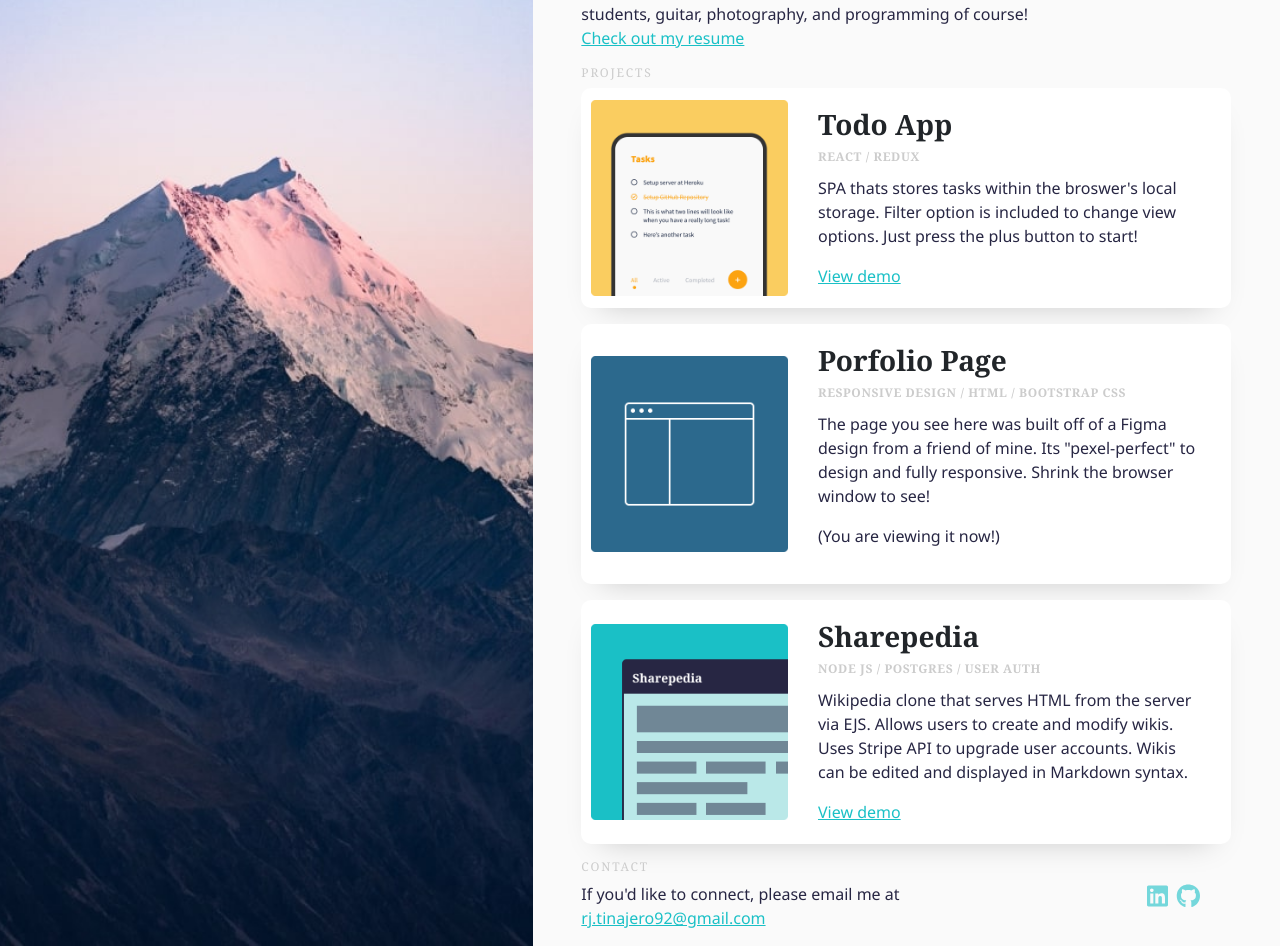
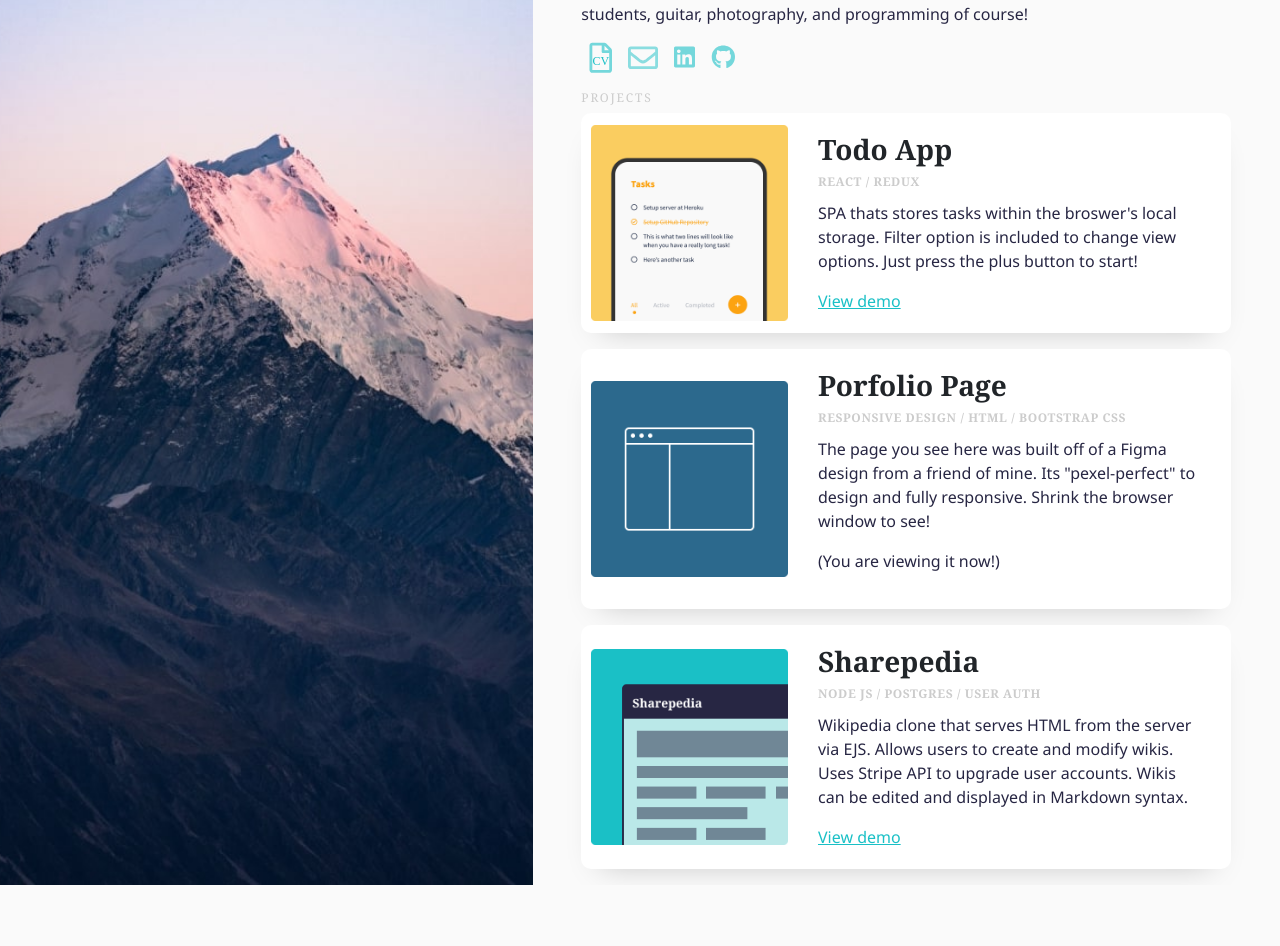
Before and after one commit to rj-tinajero/my-profile, a React (Create React App) app: page / in a window 1280 px wide. Shown: the part 320-1266 px from the top of the page. After the commit the page ends 1205 px from the top, so only its background shows below. Built offline with nearby package versions, Linux system fonts and the light colour scheme.

Commit message:
refactored contact section

```diff
--- a/public/index.html
+++ b/public/index.html
@@ -23,6 +23,7 @@
     <script src="https://cdn.jsdelivr.net/npm/popper.js@1.16.0/dist/umd/popper.min.js" integrity="sha384-Q6E9RHvbIyZFJoft+2mJbHaEWldlvI9IOYy5n3zV9zzTtmI3UksdQRVvoxMfooAo" crossorigin="anonymous"></script>
     <script src="https://stackpath.bootstrapcdn.com/bootstrap/4.5.0/js/bootstrap.min.js" integrity="sha384-OgVRvuATP1z7JjHLkuOU7Xw704+h835Lr+6QL9UvYjZE3Ipu6Tp75j7Bh/kR0JKI" crossorigin="anonymous"></script>
     <link href="https://fonts.googleapis.com/css2?family=Noto+Sans&family=Noto+Serif:wght@400;700&display=swap" rel="stylesheet">
+    <script src="https://kit.fontawesome.com/fc13b6e9c1.js" crossorigin="anonymous"></script>
     <link rel="apple-touch-icon" href="%PUBLIC_URL%/logo192.png" />
     <!--
       manifest.json provides metadata used when your web app is installed on a
--- a/src/App.css
+++ b/src/App.css
@@ -118,3 +118,7 @@ body {
   height: 100%;
   width: 100%;
 }
+
+.social {
+  padding-bottom: 18px
+}
--- a/src/App.js
+++ b/src/App.js
@@ -6,6 +6,8 @@ import github from './assets/icon-github.svg'
 import todo from './assets/Todo.png'
 import profile from './assets/Website.png'
 import wiki from './assets/Wiki.png'
+import email from './assets/icon-email.svg'
+import cv from './assets/icon.svg'
 
 function App() {
   return (
@@ -36,81 +38,17 @@ function App() {
                   My passions include mentoring college students, guitar, photography, and programming of course!
             </p>
             {/* <p>This is a new paragragh right here.</p> */}
-            <a
-              className="links"
-              href="https://github.com/rj-tinajero/profile/blob/master/RichardTinajero_Resume.pdf"
-              target="_blank"
-              rel="noopener noreferrer"
-            >
-              Check out my resume
-            </a>
           </div>
 
-          <div className="row">
-            <div className="col-sm-12 text-center text-sm-left"><h5>PROJECTS</h5></div>
-          </div>
-
-          <div class="card mb-3" >
-            <div class="row no-gutters">
-              <div class="col-sm-4 my-auto">
-                <img src={todo} class="card-img" alt="Todo App" />
-              </div>
-              <div class="col-sm-8">
-                <div class="card-body">
-                  <h3 className="title"><strong>Todo App</strong></h3>
-                  <h5 class="card-title skills">REACT / REDUX</h5>
-                  <p class="card-text">SPA thats stores tasks within the broswer's local storage. Filter option is included to change view options. Just press the plus button to start!</p>
-                  <a className="link" href="https://rj-tinajero.github.io/Redux-To-Do-List" target="_blank" rel="noopener noreferrer">View demo</a>
-                </div>
-              </div>
-            </div>
-          </div>
-
-          <div class="card mb-3" >
-            <div class="row no-gutters">
-              <div class="col-sm-4 my-auto">
-                <img src={profile} class="card-img" alt="Todo App" />
-              </div>
-              <div class="col-sm-8">
-                <div class="card-body">
-                  <h3 className="title"><strong>Porfolio Page</strong></h3>
-                  <h5 class="card-title skills">RESPONSIVE DESIGN / HTML / BOOTSTRAP CSS</h5>
-                  <p class="card-text">The page you see here was built off of a Figma design from a friend of mine. Its "pexel-perfect" to design and fully responsive. Shrink the browser window to see!</p>
-                  <p>(You are viewing it now!)</p>
-                </div>
-              </div>
-            </div>
-          </div>
-
-          <div class="card mb-3" >
-            <div class="row no-gutters">
-              <div class="col-sm-4 my-auto">
-                <img src={wiki} class="card-img" alt="Todo App" />
-              </div>
-              <div class="col-sm-8">
-                <div class="card-body">
-                  <h3 className="title"><strong>Sharepedia</strong></h3>
-                  <h5 class="card-title skills">NODE JS / POSTGRES / USER AUTH</h5>
-                  <p class="card-text">Wikipedia clone that serves HTML from the server via EJS. Allows users to create and modify wikis. Uses Stripe API to upgrade user accounts. Wikis can be edited and displayed in Markdown syntax.</p>
-                  <a className="link" href="https://rj-tinajero-sharepedia.herokuapp.com/" target="_blank" rel="noopener noreferrer">View demo</a>
-                </div>
-              </div>
-            </div>
-          </div>
-
-
-          <div className="row">
-            <div className="col-sm-12 text-center text-sm-left"><h5>CONTACT</h5></div>
-          </div>
-
-          <div className="row">
-            <div className="col-sm-9">
-              {/* <p>You can find more information about me on my Linkedin profile as well as my GitHub profile.</p> */}
-              <p>If you'd like to connect, please email me at</p>
-              <a className="links" href="mailto:rj.tinajero92@gmail.com">rj.tinajero92@gmail.com</a>
-            </div>
-            <div className="col-sm-3 social text-center">
-              <a className="p-0" href="https://linkedin.com/in/richard-tinajero" target="_blank" rel="noopener noreferrer">
+          <div className="row social">
+            <div className="col-sm-12 text-sm-left text-center">
+              <a className="p-2" href="https://github.com/rj-tinajero/profile/blob/master/RichardTinajero_Resume.pdf" target="_blank" rel="noopener noreferrer">
+                <img src={cv} alt="CV logo" />
+              </a>
+              <a className="p-2" href="mailto:rj.tinajero92@gmail.com" target="_blank" rel="noopener noreferrer">
+                <img src={email} alt="Email logo" />
+              </a>
+              <a className="p-2" href="https://linkedin.com/in/richard-tinajero" target="_blank" rel="noopener noreferrer">
                 <img src={linkedin} alt="Linkedin logo" />
               </a>
               <a className="p-2" href="https://github.com/rj-tinajero" target="_blank" rel="noopener noreferrer">
@@ -120,6 +58,57 @@ function App() {
           </div>
 
 
+          <div className="row">
+            <div className="col-sm-12 text-center text-sm-left"><h5>PROJECTS</h5></div>
+          </div>
+
+          <div className="card mb-3" >
+            <div className="row no-gutters">
+              <div className="col-sm-4 my-auto">
+                <img src={todo} className="card-img" alt="Todo App" />
+              </div>
+              <div className="col-sm-8">
+                <div className="card-body">
+                  <h3 className="title"><strong>Todo App</strong></h3>
+                  <h5 className="card-title skills">REACT / REDUX</h5>
+                  <p className="card-text">SPA thats stores tasks within the broswer's local storage. Filter option is included to change view options. Just press the plus button to start!</p>
+                  <a className="link" href="https://rj-tinajero.github.io/Redux-To-Do-List" target="_blank" rel="noopener noreferrer">View demo</a>
+                </div>
+              </div>
+            </div>
+          </div>
+
+          <div className="card mb-3" >
+            <div className="row no-gutters">
+              <div className="col-sm-4 my-auto">
+                <img src={profile} className="card-img" alt="Todo App" />
+              </div>
+              <div className="col-sm-8">
+                <div className="card-body">
+                  <h3 className="title"><strong>Porfolio Page</strong></h3>
+                  <h5 className="card-title skills">RESPONSIVE DESIGN / HTML / BOOTSTRAP CSS</h5>
+                  <p className="card-text">The page you see here was built off of a Figma design from a friend of mine. Its "pexel-perfect" to design and fully responsive. Shrink the browser window to see!</p>
+                  <p>(You are viewing it now!)</p>
+                </div>
+              </div>
+            </div>
+          </div>
+
+          <div className="card mb-3" >
+            <div className="row no-gutters">
+              <div className="col-sm-4 my-auto">
+                <img src={wiki} className="card-img" alt="Todo App" />
+              </div>
+              <div className="col-sm-8">
+                <div className="card-body">
+                  <h3 className="title"><strong>Sharepedia</strong></h3>
+                  <h5 className="card-title skills">NODE JS / POSTGRES / USER AUTH</h5>
+                  <p className="card-text">Wikipedia clone that serves HTML from the server via EJS. Allows users to create and modify wikis. Uses Stripe API to upgrade user accounts. Wikis can be edited and displayed in Markdown syntax.</p>
+                  <a className="link" href="https://rj-tinajero-sharepedia.herokuapp.com/" target="_blank" rel="noopener noreferrer">View demo</a>
+                </div>
+              </div>
+            </div>
+          </div>
 
         </div>
       </div>
```
Also changed, not shown: src/assets/icon-email.svg (added), src/assets/icon.svg (added).
